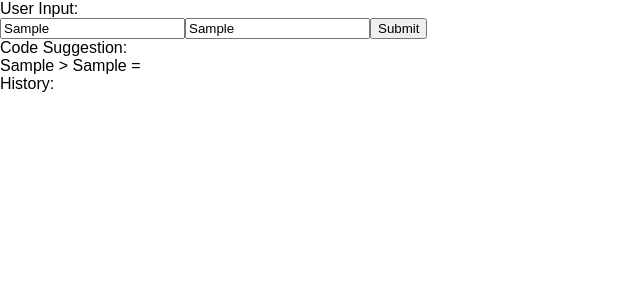
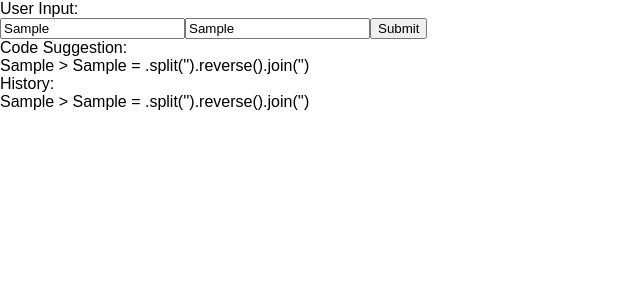
Before and after one commit to laythq/Array-Of-Sunshine, a React (Create React App) app: page / in a window 1280 px wide. Both pictures are taken after typing "Sample", "Sample" into the empty fields and a click on the input "Submit". Shown: the top 300 px of the page, without its empty margins (0-640 px from the left). Built offline with nearby package versions, Linux system fonts and the light colour scheme.

Commit message:
VIEW Rearrange components

```diff
--- a/package.json
+++ b/package.json
@@ -20,6 +20,7 @@
     "enzyme-to-json": "^3.3.4",
     "eslint": "^5.4.0",
     "eslint-config-airbnb": "^17.1.0",
+    "eslint-config-strongloop": "^2.1.0",
     "eslint-plugin-import": "^2.14.0",
     "eslint-plugin-jsx-a11y": "^6.1.1",
     "eslint-plugin-react": "^7.11.1",
--- a/src/App.jsx
+++ b/src/App.js
@@ -2,11 +2,14 @@ import React, { Component } from 'react';
 import {change} from './placeholder_model_EF';
 
 class History extends React.Component {
-  constructor(props) {
-    super(props);
-    this.state = {
-      history: props.history
-    }
+
+  generateHistory() {
+    let items = this.props.history.map(item => item.slice())
+    let reversedItems = items.reverse()
+    const history = items.map((item, index) =>
+      <div key={index}>{item}</div>
+    )
+    return history
   }
 
   render(){
@@ -15,38 +18,19 @@ class History extends React.Component {
       <div>{list}</div>
     )
   }
-
-  generateHistory() {
-    const items = this.state.history.reverse()
-    const history = items.map((item, index) =>
-      <div key={index}>{item}</div>
-    )
-    return history
-  }
-
 }
 
 class CodeSuggestion extends React.Component {
-  constructor(props) {
-    super(props);
-    this.state = {
-      code: ''
-    };
-    this.generateSuggestion = this.generateSuggestion.bind(this);
-  }
 
   render(){
-    this.generateSuggestion;
+    if (!this.props.input){
+      return null
+    }
+    let codeSuggestion = change(this.props.input, this.props.output)
+    this.props.logSuggestion(this.props.input, this.props.output, codeSuggestion)
     return(
-      <div>{this.props.input} > {this.props.output} = {this.state.code}</div>
+      <div>{this.props.input} > {this.props.output} = {codeSuggestion}</div>
     )
-  }
-
-  generateSuggestion(props){
-    let code = change(props.input, props.output)
-    this.setState({
-      code: code
-    })
   }
 }
 
@@ -54,8 +38,8 @@ class InputForm extends React.Component {
   constructor(props) {
     super(props);
     this.state = {
-      input: '',
-      output: '',
+      input: null,
+      output: null,
     };
 
     this.handleChange = this.handleChange.bind(this);
@@ -91,13 +75,13 @@ class Summary extends React.Component {
   constructor(props) {
     super(props);
     this.state = {
-      input: '',
-      output: '',
-      code: '',
+      input: null,
+      output: null,
       history: []
     }
 
     this.setInputOutput = this.setInputOutput.bind(this)
+    this.logSuggestion = this.logSuggestion.bind(this)
   }
 
   setInputOutput(input, output){
@@ -107,15 +91,25 @@ class Summary extends React.Component {
     });
   };
 
+  logSuggestion(input, output, code){
+    this.state.history.push(`${input} > ${output} = ${code}`)
+  }
+
   render() {
     return(
       <div>
-        User Input:
-        <InputForm setInputOutput={this.setInputOutput}/>
-        Code Suggestion:
-        <CodeSuggestion input={this.state.input} output={this.state.output} />
-        History:
-        <History history={this.state.history} />
+        <div>
+          User Input:
+          <InputForm setInputOutput={this.setInputOutput}/>
+        </div>
+        <div>
+          Code Suggestion:
+          <CodeSuggestion input={this.state.input} output={this.state.output} logSuggestion={this.logSuggestion} />
+        </div>
+        <div>
+          History:
+          <History history={this.state.history} />
+        </div>
       </div>
     )
   }
```
Also changed, not shown: 1 other file (tests, documents, lock files or other folders).
